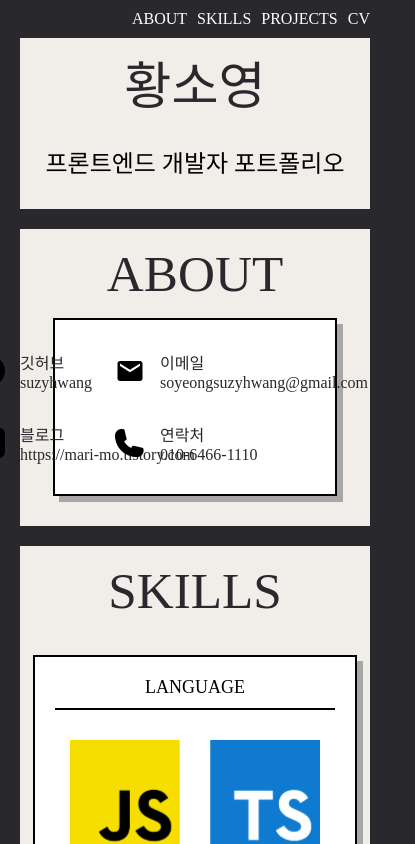
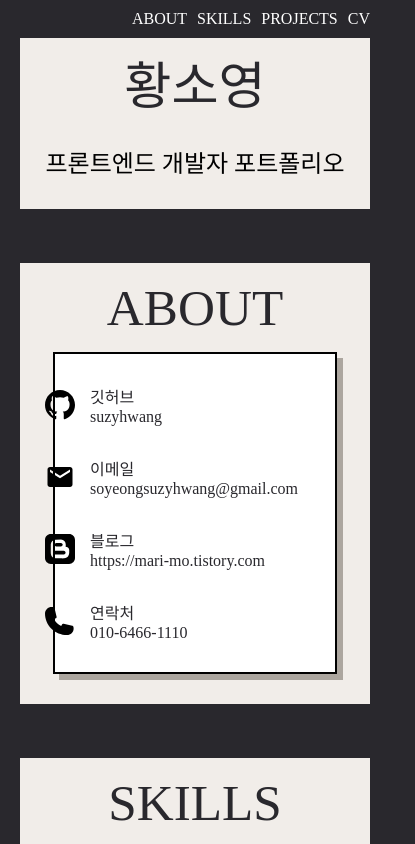
Before and after one commit to suzyhwang/front-end-portfolio, a React (Create React App) app: page / in a window 390 px wide. Shown: the top 844 px of the page, 415 px wide, since content can reach past the window. Built offline with nearby package versions, Linux system fonts and the light colour scheme; a web font is replaced by a local one.

Commit message:
2022 02 07 improve responsiveness

```diff
--- a/src/App.css
+++ b/src/App.css
@@ -23,6 +23,16 @@ body {
   grid-template-columns: 50% 50%;
   justify-items: center;
   padding: 15px 0;
+  grid-template-areas: "github email" "blog phone";
+}
+
+@media screen and (max-width: 950px) {
+  #about_container {
+    display: grid;
+    grid-template-columns: 100%;
+    grid-template-areas: "github" "email" "blog" "phone";
+    transition: 0.5s all;
+  }
 }
 
 #skill_container {
@@ -60,3 +70,20 @@ a:active {
 #project_title {
   font-size: 1.5rem;
 }
+.github {
+  grid-area: github;
+}
+.blog {
+  grid-area: blog;
+}
+.email {
+  grid-area: email;
+}
+.phone {
+  grid-area: phone;
+}
+
+.space {
+  background-color: #29282d;
+  height: 34px;
+}
--- a/src/App.js
+++ b/src/App.js
@@ -8,30 +8,35 @@ import {
   Footer,
 } from "./App.style";
 import About from "./components/about/About";
+import { AboutContainer } from "./components/about/About.style";
 import Project from "./components/projects/Project";
 
 function App() {
   const Aboutdata = [
     {
       img: "./images/github.svg",
+      class: "github",
       title: "깃허브",
       descr: "suzyhwang",
       link: "https://github.com/suzyhwang",
     },
     {
       img: "./images/email.svg",
+      class: "email",
       title: "이메일",
       descr: "soyeongsuzyhwang@gmail.com",
       link: "mailto:soyeongsuzyhwang@gmail.com",
     },
     {
       img: "./images/blog.svg",
+      class: "blog",
       title: "블로그",
       descr: "https://mari-mo.tistory.com",
       link: "https://mari-mo.tistory.com",
     },
     {
       img: "./images/phone.svg",
+      class: "phone",
       title: "연락처",
       descr: "010-6466-1110",
       link: "tel:010-6466-1110",
@@ -178,7 +183,8 @@ function App() {
           <Title>황소영</Title>
           <div id="intro_title">프론트엔드 개발자 포트폴리오</div>
         </Container>
-        <Container id="about">
+        <div id="about" class="space"></div>
+        <Container>
           <Title>ABOUT</Title>
           <ContentBox>
             <div id="about_container">
@@ -194,7 +200,8 @@ function App() {
             </div>
           </ContentBox>
         </Container>
-        <Container id="skills">
+        <div id="skills" class="space"></div>
+        <Container>
           <Title>SKILLS</Title>
           <div id="skill_container">
             {Skillsdata.map((data) => {
@@ -209,7 +216,8 @@ function App() {
             })}
           </div>
         </Container>
-        <Container id="projects">
+        <div id="projects" class="space"></div>
+        <Container>
           <Title>PROJECTS</Title>
           {Projectdata.map((data) => {
             return (
@@ -220,7 +228,7 @@ function App() {
           })}
         </Container>
       </BodyContainer>
-      <Footer>Copyright @ 2022 Soyeong Hwang All Right Reserved.</Footer>
+      <Footer>@ 2022 Soyeong Hwang</Footer>
     </>
   );
 }
--- a/src/App.style.js
+++ b/src/App.style.js
@@ -9,13 +9,14 @@ export const Header = styled.header`
   padding: 10px;
   z-index: 1;
   display: flex;
-  justify-content: flex-end;
-  padding-right: 100px;
+  justify-content: center;
+  align-items: center;
   background: #29282d;
   text-transform: uppercase;
   div {
     display: flex;
-    width: 60%;
+    max-width: 1260px;
+    width: 100%;
     justify-content: flex-end;
     margin-right: 50px;
   }
@@ -78,7 +79,7 @@ export const ContentBox = styled.div`
   height: ${(props) => (props.width === "none" ? "fit-content" : "")};
   background-color: white;
   border: 2px solid black;
-  box-shadow: rgb(167 167 167) 6px 6px;
+  box-shadow: #aca69f 6px 6px;
   text-align: center;
   #skill_img {
     width: 250px;
--- a/src/components/about/About.js
+++ b/src/components/about/About.js
@@ -4,7 +4,7 @@ import { AboutContainer } from "./About.style";
 
 function About({ data }) {
   return (
-    <AboutContainer>
+    <AboutContainer className={data.class}>
       <div id="about_img">
         <img src={data.img}></img>
       </div>
```
Also changed, not shown: package.json (+7 -1 lines), 1 other file (tests, documents, lock files or other folders).
